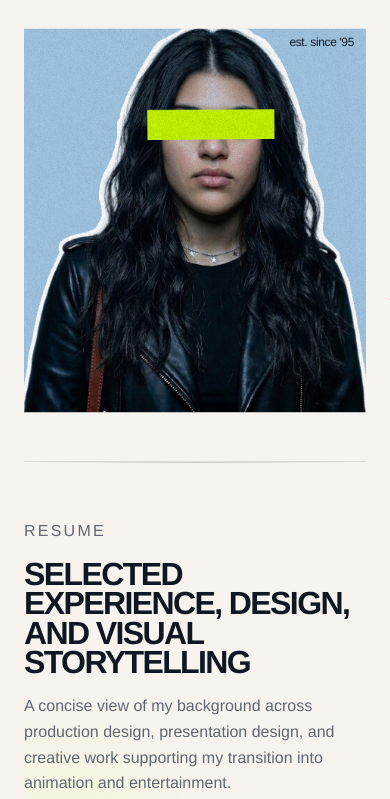
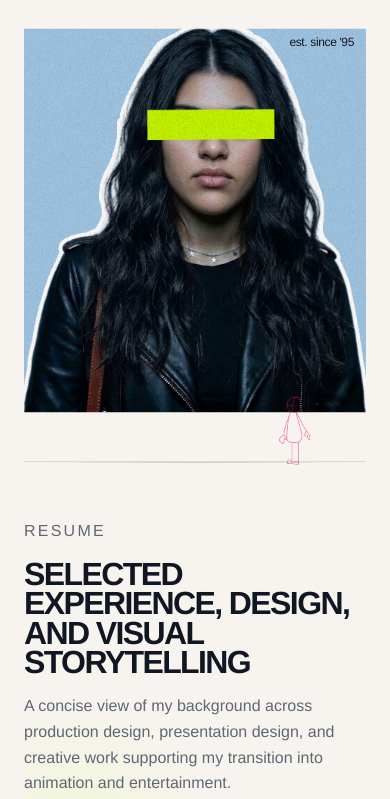
Before and after one commit to ksborbon2-ai/kyana-shantal-portfolio-2026, a website: page index.html in a window 390 px wide. Shown: the part 1563-2362 px from the top of the page. Drawn offline with Linux system fonts and the light colour scheme.

Commit message:
Add files via upload

```diff
--- a/styles.css
+++ b/styles.css
@@ -709,10 +709,10 @@ a {
   #jump-gif.Character-Jump-project-gif {
     display: block;
     position: absolute;
-    top: 113rem;
-    right: -10vw;
+    top: 117rem;
+    right: 5vw;
     left: auto;
-    width: clamp(120px, 28vw, 170px);
+    width: clamp(320px, 28vw, 170px);
     max-width: none;
     height: auto;
     transform: scaleX(-1);
```
